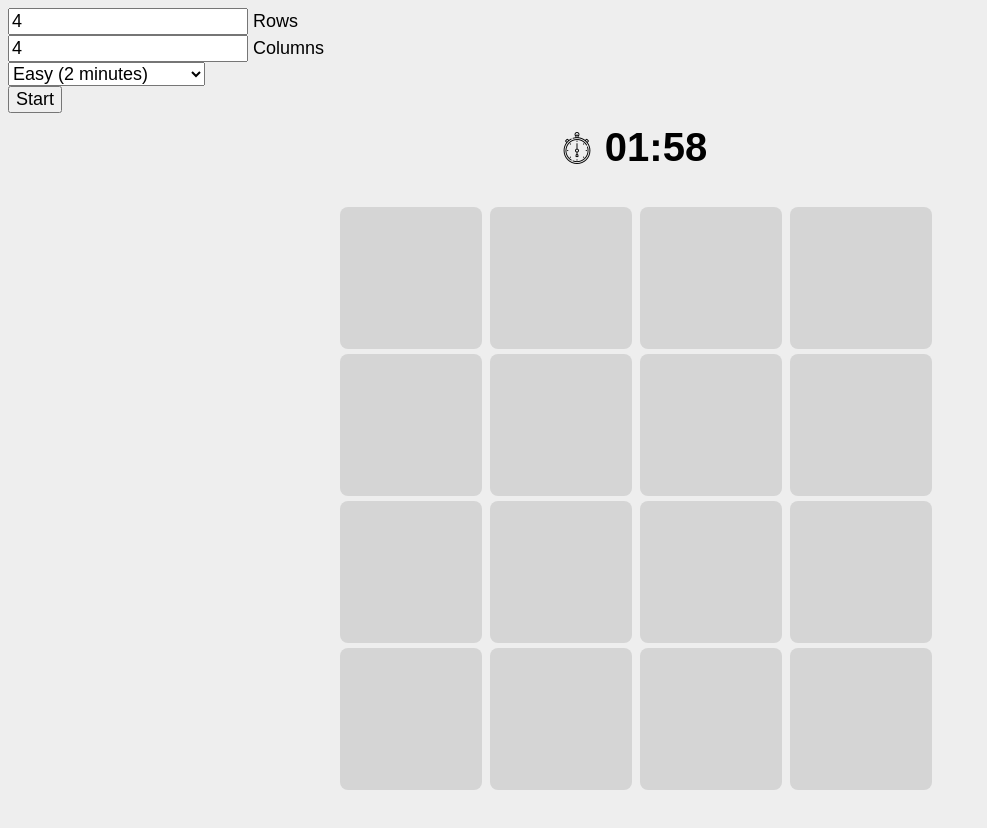
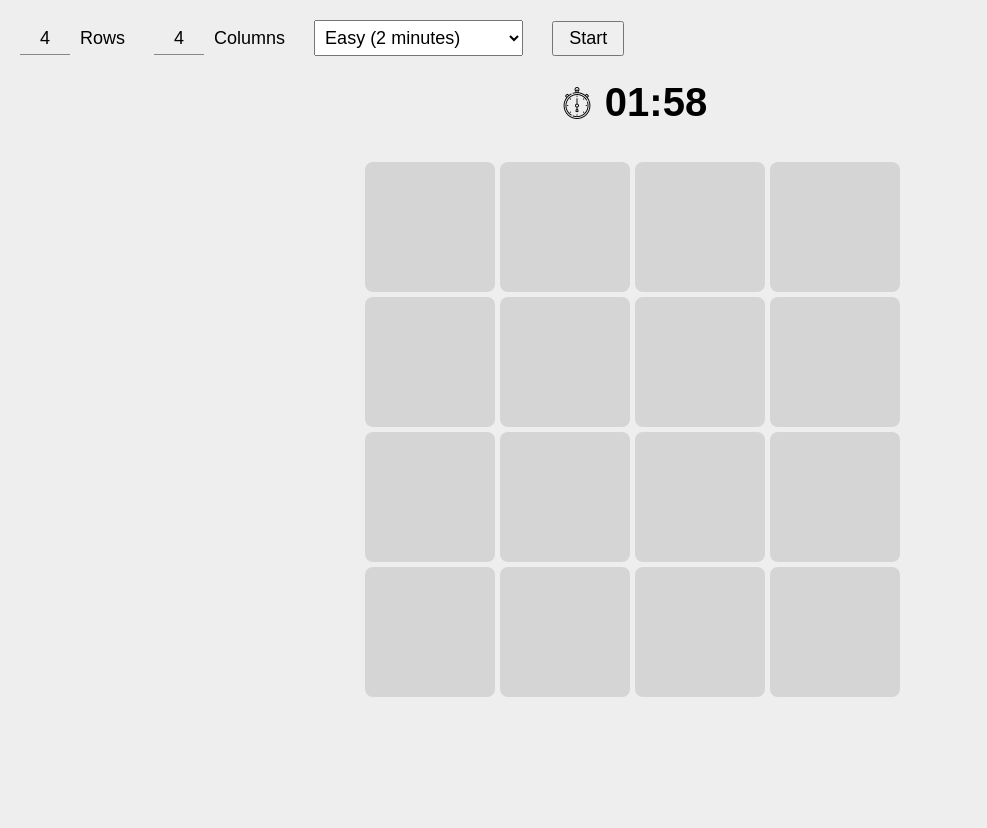
Before and after one commit to quangnguyen2019/Pairs-Game, a plain HTML site: page index.html in a window 1280 px wide. Both pictures are taken after a click on the button "Start". Shown: the whole page, without its empty margins (0-987 px from the left). After the commit the page ends 800 px from the top, so only its background shows below. Drawn offline with Linux system fonts and the light colour scheme.

Commit message:
Modify '.sub-control' to '.control'

```diff
--- a/style.css
+++ b/style.css
@@ -8,12 +8,12 @@ body {
     background-color: #eee;
 }
 
-.sub-control {
+.control {
     display: inline-block;
     padding: 12px;
 }
 
-.sub-control input {
+.control input {
     border: none;
     border-bottom: 1px solid #888;
     width: 50px;
@@ -24,13 +24,12 @@ body {
     text-align: center;
 }
 
-.sub-control select {
-    padding: 5px 8px;
-    font-size: 16px;
+.control select {
+    padding: 6px;
     outline: none;
 }
 
-.sub-control .btn-start {
+.control .btn-start {
     padding: 5px 15px;
 }
 
@@ -47,31 +46,33 @@ body {
     font-weight: 600;
 }
 
-.grid-cells {
-    /* display: grid;
-    grid-template-columns: repeat(4, auto);
-    grid-gap: 5px; */
-    background-color: transparent;
+.main {
     display: flex;
     justify-content: center;
-    width: 600px;
-    height: 600px;
-    margin: 0 auto 50px auto;
+    align-items: center;
 }
 
-.grid-cells .cell {
+.main .grid-cells {
+    background-color: transparent;
+    width: 550px;
+}
+
+.main .grid-cells .cell {
     background-color: #d5d5d5;
     border-radius: 8px;
     display: inline-block;
 }
 
-.grid-cells .cell:hover {
+.main .grid-cells .cell:hover {
     background: rgba(0, 0, 0, .13);
 }
 
-.notification {
-    width: 145px;
-    margin: 20px auto 50px;
+.result {
+    display: flex;
+    justify-content: center;
+}
+
+.result .notification {
     color: red;
     font-size: 24px;
     font-weight: 600;
```
